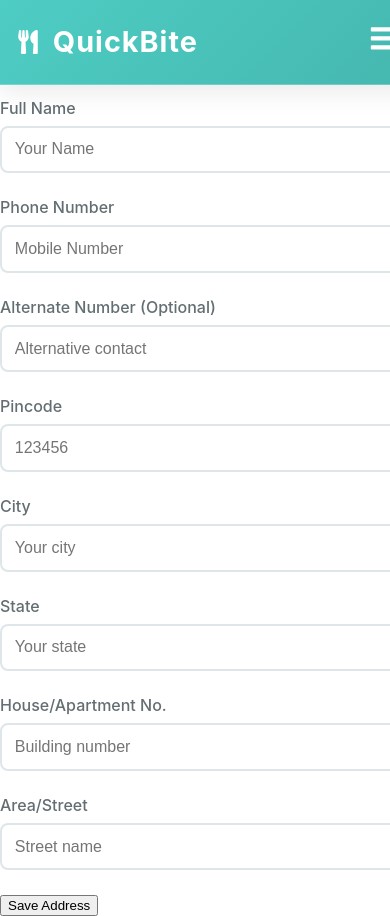
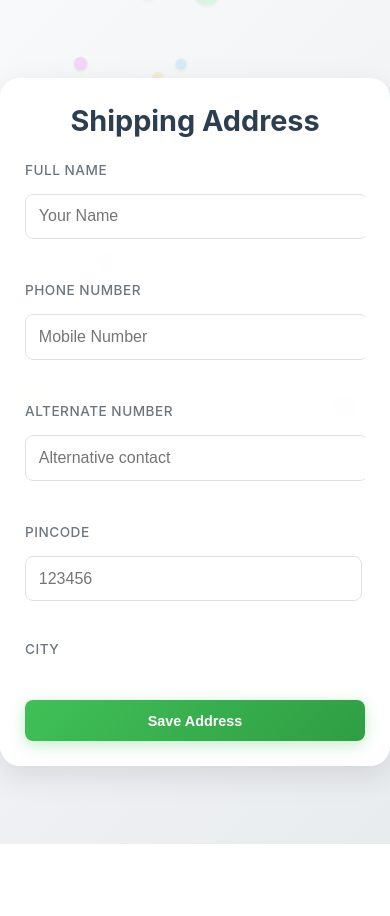
Before and after one commit to karthikdokiparthi/Online_food_ordering_application_Frontend, a React (Create React App) app: page /address in a window 390 px wide. After the commit the page ends 844 px from the top, so only its background shows below. Built offline with nearby package versions, Linux system fonts and the light colour scheme; sample sign-in values are in the browser's storage.

Commit message:
style: Add responsive and animated styles for UserAddress component

```diff
--- a/src/features/users/UserAddress.js
+++ b/src/features/users/UserAddress.js
@@ -97,7 +97,7 @@ function UserAddress() {
                         </div>
 
                         <div className="input-group">
-                            <label>Alternate Number (Optional)</label>
+                            <label>Alternate Number</label>
                             <input
                                 type="tel"
                                 name="alternateNumber"
@@ -105,6 +105,7 @@ function UserAddress() {
                                 onChange={handleChange}
                                 placeholder="Alternative contact"
                                 pattern="[0-9]{10}"
+                                required
                             />
                         </div>
 
--- a/src/features/users/userAddress.css
+++ b/src/features/users/userAddress.css
@@ -1,107 +1,153 @@
-.user-address__container {
+.address-container {
+    position: fixed;
+    top: 0;
+    left: 0;
+    width: 100%;
+    height: 100%;
     display: flex;
     justify-content: center;
     align-items: center;
-    min-height: 100vh;
-    background: #f0f2f5;
-    padding: 2rem;
-    margin-top: 100px;
+    background: linear-gradient(135deg, #f8f9fa 0%, #e9ecef 100%);
+    overflow: hidden;
+    z-index: 1000;
 }
 
-.user-address__card {
-    background: white;
-    border-radius: 16px;
-    box-shadow: 0 8px 32px rgba(0, 0, 0, 0.1);
-    padding: 2.5rem;
-    width: 100%;
+.address-content {
+    position: relative;
+    z-index: 2;
+    background: rgba(255, 255, 255, 0.98);
+    padding: 2rem;
+    border-radius: 20px;
+    box-shadow: 0 10px 30px rgba(0, 0, 0, 0.1);
+    width: 90%;
     max-width: 600px;
-    transform: translateY(0);
-    animation: slideUp 0.4s ease-out;
+    max-height: 80vh;
+    transform: translateY(20px);
+    opacity: 0;
+    animation: content-float 0.8s cubic-bezier(0.23, 1, 0.32, 1) 0.3s forwards;
+    backdrop-filter: blur(5px);
+    border: 1px solid rgba(255, 255, 255, 0.3);
 }
 
-@keyframes slideUp {
-    from {
-        transform: translateY(20px);
-        opacity: 0;
-    }
-
+@keyframes content-float {
     to {
         transform: translateY(0);
         opacity: 1;
     }
 }
 
-.user-address__title {
-    color: #2c3e50;
+.address-header {
     text-align: center;
-    margin-bottom: 2rem;
-    font-size: 1.8rem;
-    font-weight: 600;
+    margin-bottom: 1.5rem;
 }
 
-.user-address__form {
+.address-header h2 {
+    color: #2c3e50;
+    font-size: 1.8rem;
+    margin: 0;
+}
+
+.address-form {
     display: flex;
     flex-direction: column;
-    gap: 1.5rem;
+    gap: 1rem;
 }
 
-.user-address__input-group {
+.form-grid {
+    display: flex;
+    flex-direction: column;
+    gap: 1.2rem;
+    overflow-y: auto;
+    max-height: 60vh;
+    padding-right: 0.5rem;
+}
+
+.input-group {
     display: flex;
     flex-direction: column;
     gap: 0.5rem;
 }
 
-.user-address__input-group label {
-    font-size: 0.9rem;
-    color: #4a5568;
+.input-group label {
+    color: #6c757d;
+    font-size: 0.85rem;
     font-weight: 500;
+    text-transform: uppercase;
+    letter-spacing: 0.5px;
 }
 
-.user-address__input-group input {
-    padding: 0.8rem 1rem;
-    border: 2px solid #e2e8f0;
+.input-group input {
+    padding: 0.8rem;
+    border: 1px solid #dee2e6;
     border-radius: 8px;
     font-size: 1rem;
-    transition: all 0.2s ease;
+    transition: all 0.3s ease;
+    background: rgba(255, 255, 255, 0.9);
 }
 
-.user-address__input-group input:focus {
+.input-group input:focus {
     outline: none;
-    border-color: #4299e1;
-    box-shadow: 0 0 0 3px rgba(66, 153, 225, 0.2);
+    border-color: #4dabf7;
+    box-shadow: 0 0 0 3px rgba(77, 171, 247, 0.2);
 }
 
-.user-address__input-row {
+.input-row {
     display: grid;
-    grid-template-columns: repeat(auto-fit, minmax(200px, 1fr));
-    gap: 1.5rem;
+    padding: 0 0.4rem 0 0;
+    grid-template-columns: repeat(2, 1fr);
+    gap: 1rem;
 }
 
-.user-address__submit-btn {
-    background: linear-gradient(135deg, #4299e1 0%, #3182ce 100%);
+.submit-btn {
+    background: linear-gradient(135deg, #40c057 0%, #2f9e44 100%);
     color: white;
-    padding: 1rem 2rem;
+    padding: 1rem;
     border: none;
     border-radius: 8px;
     font-size: 1rem;
     font-weight: 600;
     cursor: pointer;
-    transition: all 0.2s ease;
+    transition: all 0.3s ease;
     margin-top: 1rem;
+    box-shadow: 0 4px 15px rgba(64, 192, 87, 0.3);
 }
 
-.user-address__submit-btn:hover {
-    transform: translateY(-1px);
-    box-shadow: 0 4px 12px rgba(66, 153, 225, 0.3);
+.submit-btn:hover {
+    transform: translateY(-2px);
+    box-shadow: 0 6px 20px rgba(64, 192, 87, 0.4);
 }
 
-@media (max-width: 480px) {
-    .user-address__card {
-        padding: 1.5rem;
-        border-radius: 12px;
+.bubble {
+    position: absolute;
+    background: rgba(255, 255, 255, 0.8);
+    border-radius: 50%;
+    animation: bubble-float 4s linear infinite;
+    box-shadow: 0 2px 5px rgba(0, 0, 0, 0.1);
+}
+
+@keyframes bubble-float {
+    0% {
+        transform: translateY(0) scale(1);
+        opacity: 1;
     }
 
-    .user-address__input-row {
+    100% {
+        transform: translateY(-100vh) scale(0.5);
+        opacity: 0;
+    }
+}
+
+@media (max-width: 768px) {
+    .address-content {
+        padding: 1.5rem;
+    }
+
+    .input-row {
         grid-template-columns: 1fr;
     }
+
+    .submit-btn {
+        font-size: 0.9rem;
+        padding: 0.8rem;
+    }
 }
```
